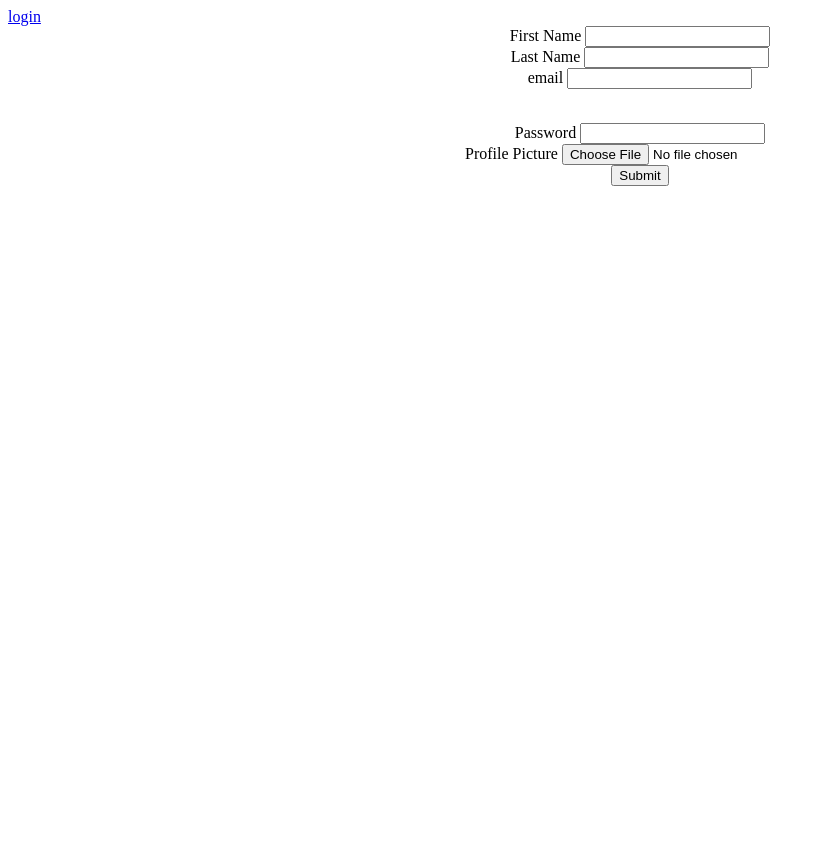
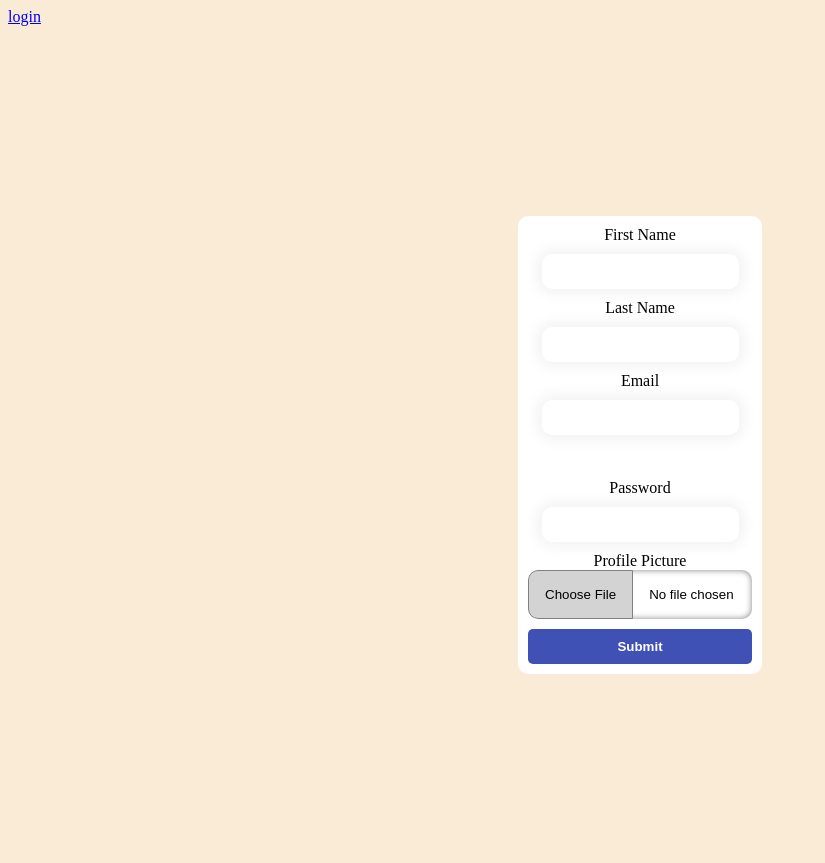
Before and after one commit to dalsinghpak/13comassessment, a Flask app: page /register in a window 1280 px wide. Shown: the whole page, without its empty margins (0-825 px from the left). Before the commit the page ends 186 px from the top, so only its background shows below. Run offline with Flask 2, Linux system fonts and the light colour scheme.

Commit message:
css on the login and sign up pages

```diff
--- a/FlaskUserDemo/app.py
+++ b/FlaskUserDemo/app.py
@@ -203,8 +203,13 @@ def add():
                 """
             values = (request.args['id'],
                       session['id'])
-            cursor.execute(sql, values)
-            connection.commit()
+            try:
+                cursor.execute(sql, values)
+                connection.commit()
+            except pymysql.err.IntegrityError:
+                flash('you already have this movie')
+                return redirect('/add')
+    flash('Movie Watched')
     return redirect('/')
 
 
--- a/FlaskUserDemo/static/css/custom.css
+++ b/FlaskUserDemo/static/css/custom.css
@@ -16,3 +16,85 @@ tr {
 .formbox {
     text-align: -webkit-center;
 }
+body{
+   background:antiquewhite;
+}
+form {
+    width: 12rem;
+    padding: 10px;
+    margin: 15% auto;
+    background: white;
+    border-radius: 10px
+}
+input[type=email] {
+    padding: 10px;
+    margin: 10px 0;
+    // add top and bottom margin
+}
+input[type=password] {
+    padding: 10px;
+    margin: 10px 0;
+    // add top and bottom margin
+}
+input[type=text] {
+    padding: 10px;
+    margin: 10px 0;
+    // add top and bottom margin
+}
+input[type=text] {
+    padding: 10px;
+    border: 0;
+    box-shadow: 0 0 15px 4px rgba(0,0,0,0.06);
+    border-radius: 10px;
+}
+input[type=email] {
+    padding: 10px;
+    border: 0;
+    box-shadow: 0 0 15px 4px rgba(0,0,0,0.06);
+    border-radius: 10px;
+}
+input[type=password] {
+    padding: 10px;
+    border: 0;
+    box-shadow: 0 0 15px 4px rgba(0,0,0,0.06);
+    border-radius: 10px;
+}
+input[type=submit] {
+    /* remove default behavior */
+    appearance: none;
+    -webkit-appearance: none;
+    /* usual styles */
+    padding: 10px;
+    border: none;
+    background-color: #3F51B5;
+    color: #fff;
+    font-weight: 600;
+    border-radius: 5px;
+    width: 100%;
+}
+/*css for file*/
+.addform {
+    width: 14rem;
+    padding: 10px;
+    margin: 15% auto;
+    background: white;
+    border-radius: 10px
+}
+::file-selector-button {
+    background: lightgrey;
+    border: 1px solid grey;
+    padding: 16px;
+    border-top-left-radius: 10px;
+    border-bottom-left-radius: 10px;
+    margin: -16px;
+    margin-right: 16px;
+}
+#pic {
+    background: white;
+    padding: 16px;
+    border-radius: 10px;
+    box-shadow: inset 0px 0px 6px grey;
+    box-sizing: border-box;
+    width:100%;
+    margin-bottom:10px;
+}
--- a/FlaskUserDemo/templates/users_add.html
+++ b/FlaskUserDemo/templates/users_add.html
@@ -4,14 +4,14 @@
 
 {% block content %}
 <div class="col-md-12 formbox">
-<form method="post" enctype="multipart/form-data">
+<form class="addform" method="post" enctype="multipart/form-data">
     <label for="first_name">First Name</label>
-    <input id="first_name" name="first_name">
+    <input id="first_name" name="first_name" type="text">
     <br />
     <label for="last_name">Last Name</label>
-    <input id="last_name" name="last_name">
+    <input id="last_name" name="last_name" type="text">
     <br />
-    <label for="email">email</label>
+    <label for="email">Email</label>
     <input id="email" name="email" type="email">
     <p id="message"></p>
     <br />
```
